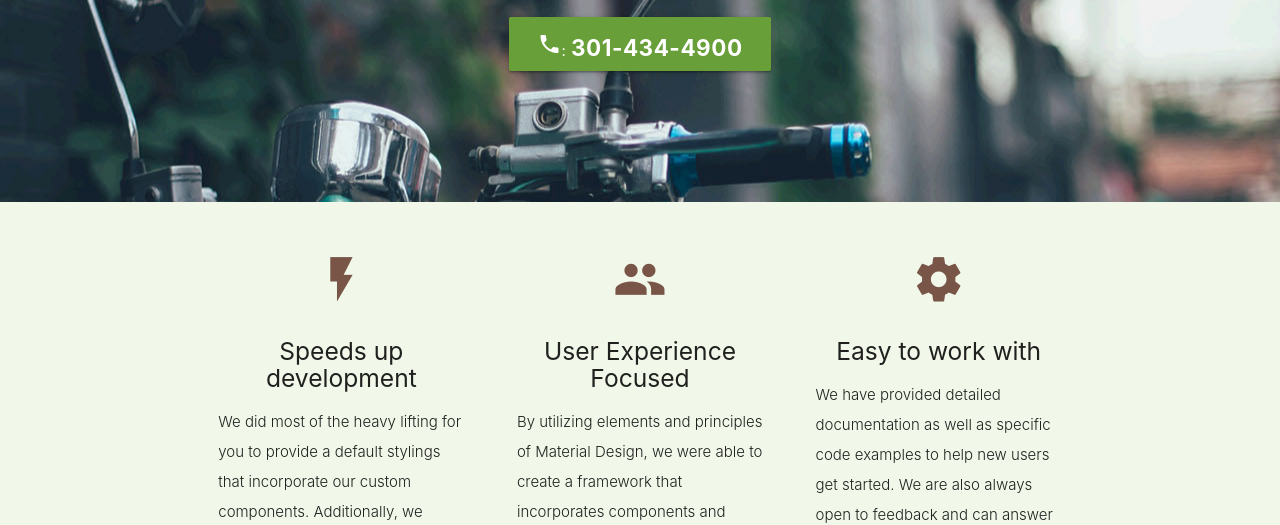
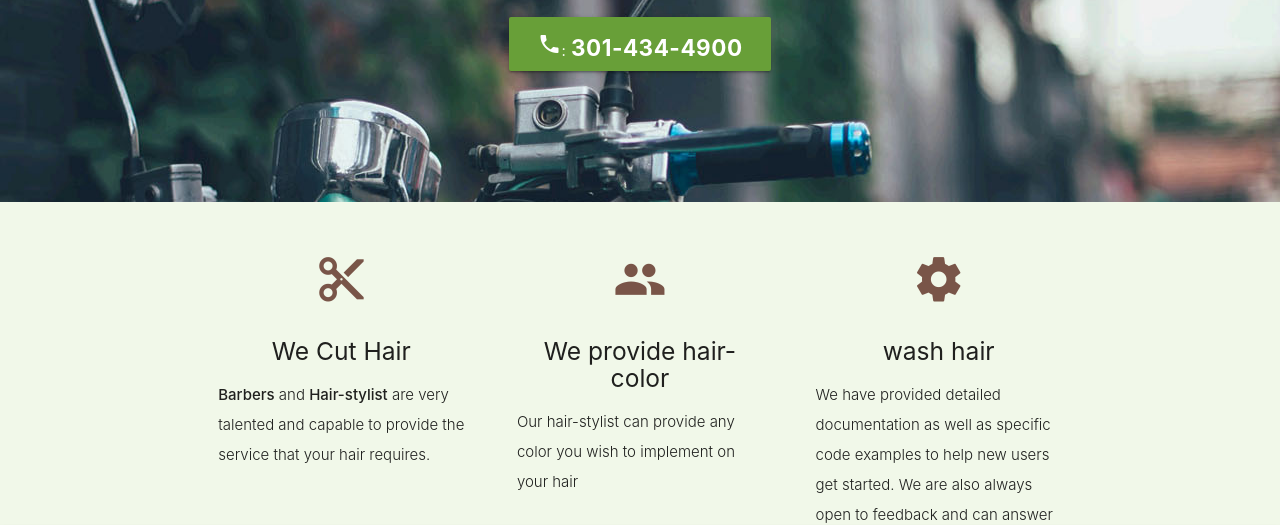
Before and after one commit to rfrancodiaz93/dfrancohairsalon, a plain HTML site: page index.html in a window 1280 px wide. Shown: the part 208-733 px from the top of the page. Drawn offline with nearby package versions, Linux system fonts and the light colour scheme.

Commit message:
style150150

```diff
--- a/index.html
+++ b/index.html
@@ -65,26 +65,30 @@
       <div class="row">
         <div class="col s12 m4">
           <div class="icon-block">
-            <h2 class="center brown-text"><i class="material-icons">flash_on</i></h2>
-            <h5 class="center">Speeds up development</h5>
-
-            <p class="light">We did most of the heavy lifting for you to provide a default stylings that incorporate our custom components. Additionally, we refined animations and transitions to provide a smoother experience for developers.</p>
+            <h2 class="center brown-text"><i class="material-icons">content_cut</i></h2>
+            <h5 class="center">We Cut Hair</h5>
+            <p class="light">
+              <strong>Barbers</strong> and <strong>Hair-stylist</strong>
+               are very talented and capable to provide the service that your hair requires.
+            </p>
           </div>
         </div>
 
         <div class="col s12 m4">
           <div class="icon-block">
             <h2 class="center brown-text"><i class="material-icons">group</i></h2>
-            <h5 class="center">User Experience Focused</h5>
+            <h5 class="center">We provide hair-color</h5>
 
-            <p class="light">By utilizing elements and principles of Material Design, we were able to create a framework that incorporates components and animations that provide more feedback to users. Additionally, a single underlying responsive system across all platforms allow for a more unified user experience.</p>
+            <p class="light">
+              Our hair-stylist can provide any color you wish to implement on your hair
+            </p>
           </div>
         </div>
 
         <div class="col s12 m4">
           <div class="icon-block">
             <h2 class="center brown-text"><i class="material-icons">settings</i></h2>
-            <h5 class="center">Easy to work with</h5>
+            <h5 class="center">wash hair</h5>
 
             <p class="light">We have provided detailed documentation as well as specific code examples to help new users get started. We are also always open to feedback and can answer any questions a user may have about Materialize.</p>
           </div>
```
